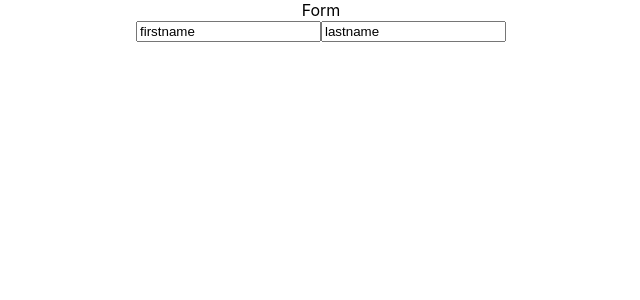
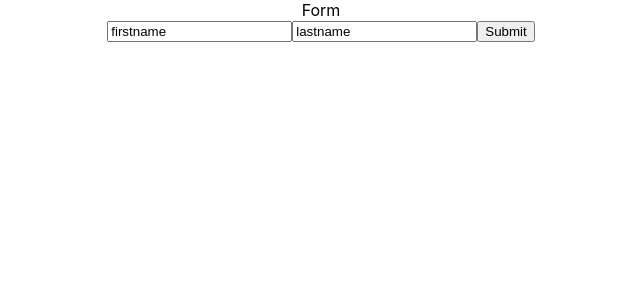
Before and after one commit to IvyTan29/IvyTan29.github.io, a React (Create React App) app in the folder tutorial/: page / in a window 1280 px wide. Shown: the top 300 px of the page, without its empty margins (319-959 px from the left). Built offline with nearby package versions, Linux system fonts and the light colour scheme.

Commit message:
Form Submission

```diff
--- a/tutorial/src/components/Form.js
+++ b/tutorial/src/components/Form.js
@@ -19,11 +19,19 @@
         });
     };
 
+    handleSubmit = (event) => {
+        event.preventDefault();
+        console.log({
+            fname: this.state.firstname,
+            lname: this.state.lastname,
+        });
+    };
+
     render() {
         return (
             <div>
                 Form
-                <form>
+                <form onSubmit={this.handleSubmit}>
                     <input
                         onChange={this.handleChange}
                         type="text"
@@ -34,6 +42,7 @@
                         type="text"
                         value={this.state.lastname}
                     ></input>
+                    <button type="submit">Submit</button>
                 </form>
             </div>
         );
```
